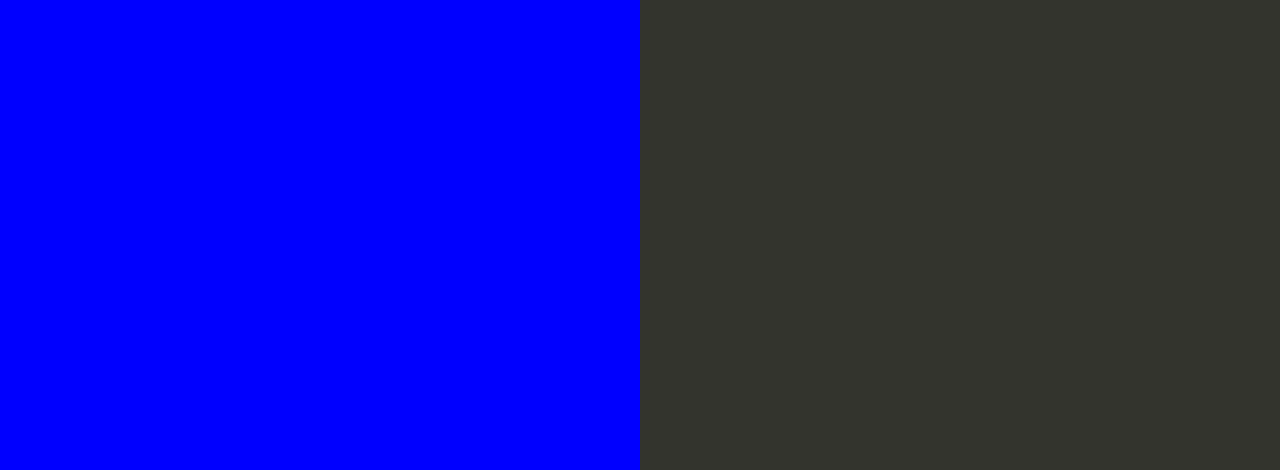
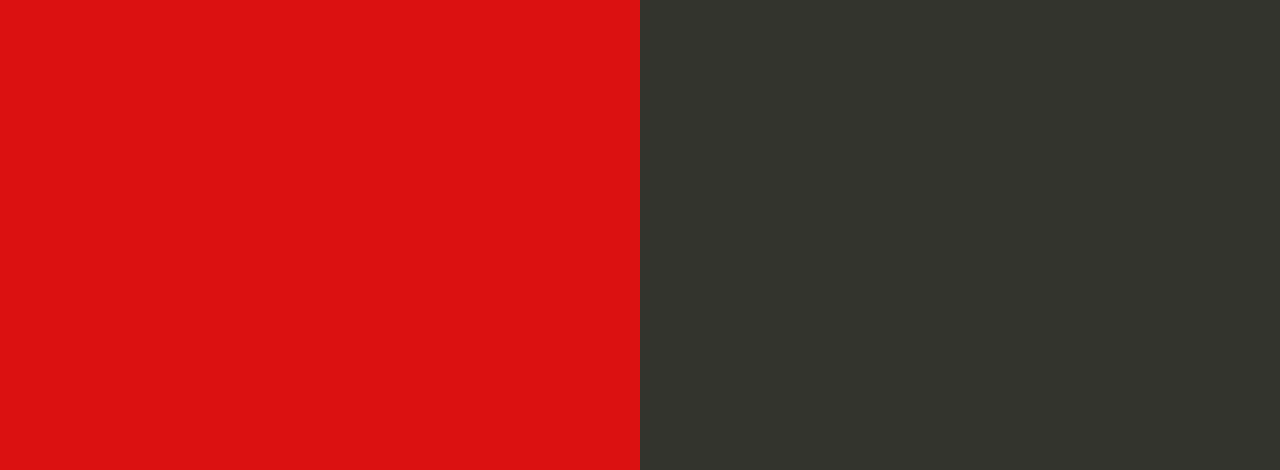
Before and after one commit to codricageo/my-node-js-test, a website: page index.html in a window 1280 px wide. Shown: the part 330-800 px from the top of the page. Drawn offline with Linux system fonts and the light colour scheme.

Commit message:
change collor to red

```diff
--- a/index.html
+++ b/index.html
@@ -35,7 +35,7 @@
 
         text-align: right;
         padding-top: 11em;
-        background-color: blue;
+        background-color: rgb(219, 17, 17);
 
       }
       .textColumn p {
```
Also changed, not shown: README.md (added).
